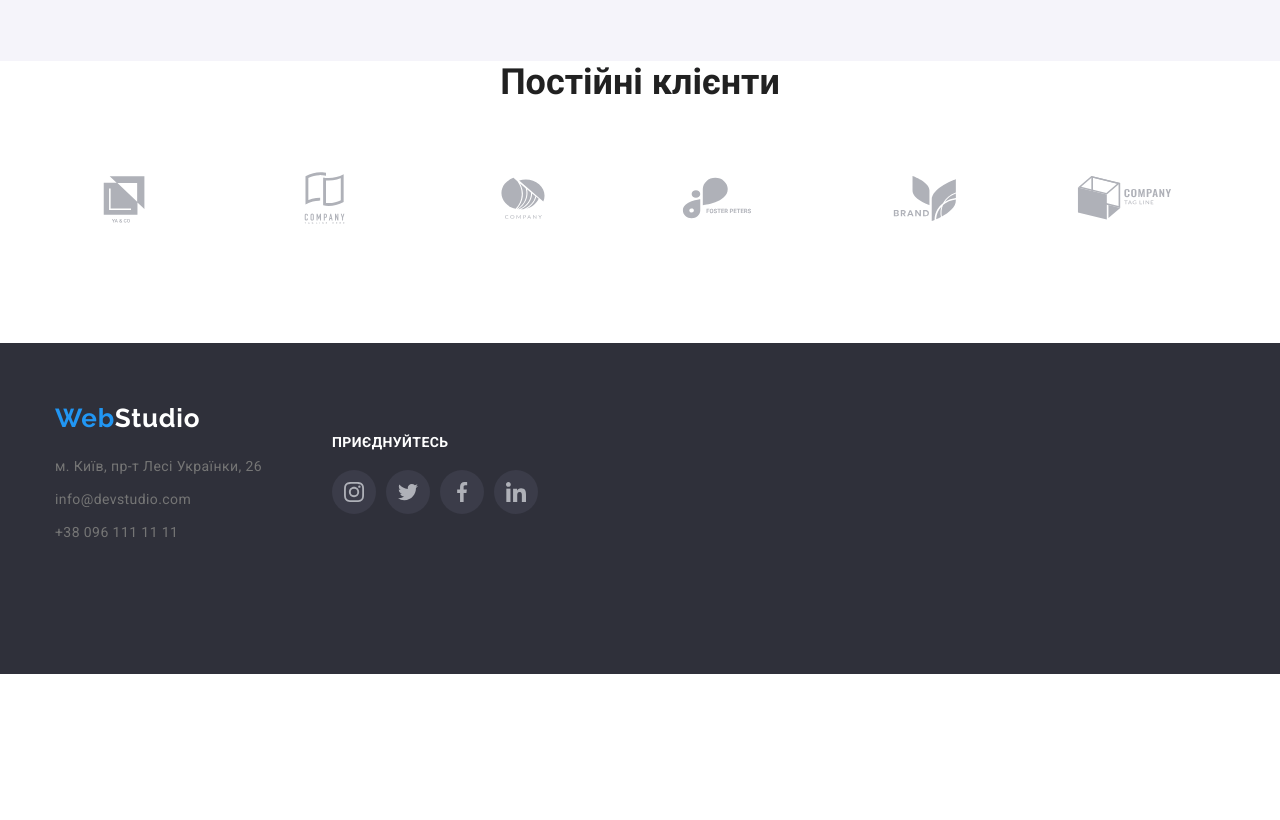
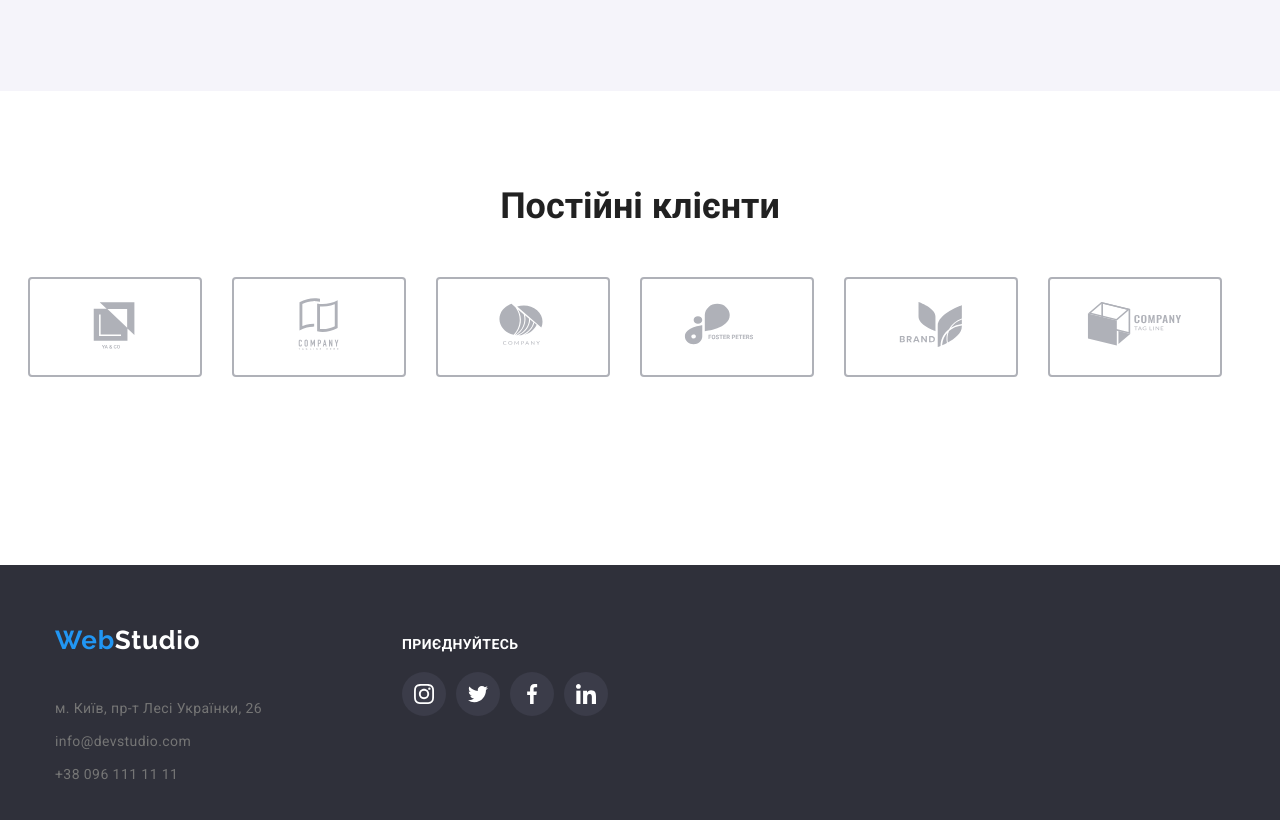
Before and after one commit to vilhota30/goit-markup-hw-02, a plain HTML site: page index.html in a window 1280 px wide. Shown: the part 2183-3003 px from the top of the page. Before the commit the page ends 2857 px from the top, so only its background shows below. Drawn offline with nearby package versions, Linux system fonts and the light colour scheme.

Commit message:
Виправляє помилки
Додає ефект тіні на сторінці Портфоліо в навігації і таблиці картинок.
Вирівнює текст у footer

```diff
--- a/css/style.css
+++ b/css/style.css
@@ -377,7 +377,10 @@ margin-right: 30px;
 .ourteam-section {
     padding-top: 94px;
     padding-bottom: 94px;
-    background-color: #F5F4FA;;
+    background-color: #F5F4FA;
+}
+.team-border {
+    background-color: #F5F4FA ;
 }
 .section-titleabout {
     text-align: center;
@@ -401,6 +404,12 @@ font-weight: 700;
     justify-content: center;
     text-align: center;
     gap: 10px;
+}
+.group-center {
+    padding-bottom: 30px;
+    padding-left: 32px;
+    padding-right: 32px;
+
 }
 
 
@@ -476,6 +485,10 @@ text-align: center;
         padding-left: 15px;
         padding-right: 15px;
 }
+.clients-section {
+padding-top: 94px;
+padding-bottom: 94px;
+}
 .customers {
     text-align: center;
     margin-bottom: 50px;
@@ -500,14 +513,24 @@ text-align: center;
     margin-right: 0px;
 }
 .number-client {
+    border: 2px solid #afb1b8;
+    border-radius: 4px;
+}
+.number-client {
     padding: 16px 32px;
+}
+.number-client {
     margin-right: 30px;
 }
-.client-icon {
+.number-client:not(:last-child) {
+    margin-right: 30px;
+}
+
+.clients-link {
     fill: #afb1b8;
 }
-.client-icon:hover,
-.client-icon:focus {
+.clients-link:hover,
+.clients-link:focus {
     fill: var(--accent-color);
 
 }
@@ -533,18 +556,24 @@ text-align: center;
     cursor: pointer;
 }
 /*------------------------- Підвал сторінки-------------------------------*/
-.together-list {
+.container-footer {
     display: flex;
     flex-direction: row;
-    align-items: flex-start;
-}
-
-.container {
+    align-items: baseline;
     margin-left: auto;
     margin-right: auto;
     width: 1200px;
     padding-left: 15px;
     padding-right: 15px;
+
+}
+
+.first-column {
+    display: flex;
+    flex-direction: column;
+    align-items: flex-start;
+    margin-right: 70px;
+
 
 }
 
@@ -603,7 +632,7 @@ text-align: center;
 
 .jointoday {
     display:inline-block;
-    align-items: center;
+    align-items: flex-start;
     flex-direction: column ;
 }
 .jointoday-title {
@@ -633,7 +662,7 @@ text-align: center;
      width: 44px;
      height: 44px;
      border-radius: 50px;
-     color: #afb1b8;
+     color: var(--button-color);
      background-color: #3b3c49;
 
      outline: 2px solid transparent;
@@ -677,7 +706,7 @@ text-align: center;
     background-color: var(--accent-color);
     border: transparent;
     border-radius: 2px;
-
+    box-shadow: 0px 3px 1px rgba(0, 0, 0, 0.1), 0px 1px 2px rgba(0, 0, 0, 0.08), 0px 2px 2px rgba(0, 0, 0, 0.12);
  }
 
  .menu {
@@ -723,9 +752,14 @@ text-align: center;
     border-bottom: 1px solid #f1f1f1;
     border-left: 1px solid #f1f1f1;
     border-right: 1px solid #f1f1f1;
-    box-shadow: drop-shadow(0px 4px 4px rgba(0, 0, 0, 0.25));;
+
 
  }
+ .exstra:hover,
+ .exstra:focus {
+   box-shadow: 0 10px 10px -5px rgba(0, 0, 0, 0.3);
+ }
+
 
 
 .example .title {
@@ -765,6 +799,8 @@ text-align: center;
 
 
 }
+
+
 .example:nth-child(3n) {
     margin-right: 0px;
 }
--- a/index.html
+++ b/index.html
@@ -312,37 +312,42 @@
         <h2 class="customers">Постійні клієнти</h2>
     <ul class="regularclients-list list">
 <li class="number-client">
-    <a>
+    <a class="clients-link">
         <svg class="client-icon" width="106" height="60">
             <use href="./images/spritenew.svg#icon-client1"></use>
         </svg>
     </a>
 </li>
-<li class="number-client"><a>
+<li class="number-client">
+    <a class="clients-link">
         <svg class="client-icon" width="106" height="60">
             <use href="./images/spritenew.svg#icon-client2"></use>
         </svg>
     </a>
 </li>
-<li class="number-client"><a>
+<li class="number-client">
+    <a class="clients-link">
         <svg class="client-icon" width="106" height="60">
             <use href="./images/spritenew.svg#icon-client3"></use>
         </svg>
     </a>
 </li>
-<li class="number-client"><a>
+<li class="number-client">
+    <a class="clients-link">
         <svg class="client-icon" width="106" height="60">
             <use href="./images/spritenew.svg#icon-client4"></use>
         </svg>
     </a>
 </li>
-<li class="number-client"><a>
+<li class="number-client">
+    <a class="clients-link">
         <svg class="client-icon" width="106" height="60">
             <use href="./images/spritenew.svg#icon-client5"></use>
         </svg>
     </a>
 </li>
-<li class="number-client"><a>
+<li class="number-client">
+    <a class="clients-link">
         <svg class="client-icon" width="106" height="60">
             <use href="./images/spritenew.svg#icon-client6"></use>
         </svg>
@@ -354,10 +359,10 @@
 </main>
 <!--------------------------Підвал-------------------------------------->
 <footer class="section-number ">
-    <div class="container">
+    <div class="container-footer">
+
+        <div class="first-column">
       <a href=" " class="button-second">Web<span class="logo-footer">Studio</span></a>
-
-    <address class="together-list">
 
        <ul class="footer-info list">
            <li class="contacts">
@@ -369,9 +374,11 @@
            <li class="contacts">
         <a href="tel:+380961111111" class="element">+38 096 111 11 11</a>
           </li>
+      </ul>
+        </div>
 
-        </ul>
-        <ul class="jointoday">
+
+        <div class="jointoday">
 <h2 class="jointoday-title">Приєднуйтесь</h2>
 <ul class="socialsgroup list ">
     <li class="social-number">
@@ -410,13 +417,12 @@
 
     </li>
 </ul>
+        </div>
 
 
+    </div>
 
 
-        </ul>
-    </address>
- </div>
 </footer>
 
 </body>
```
Also changed, not shown: portfolio.html (+14 -6 lines). Lines whose indentation alone changed are shown as unchanged.
